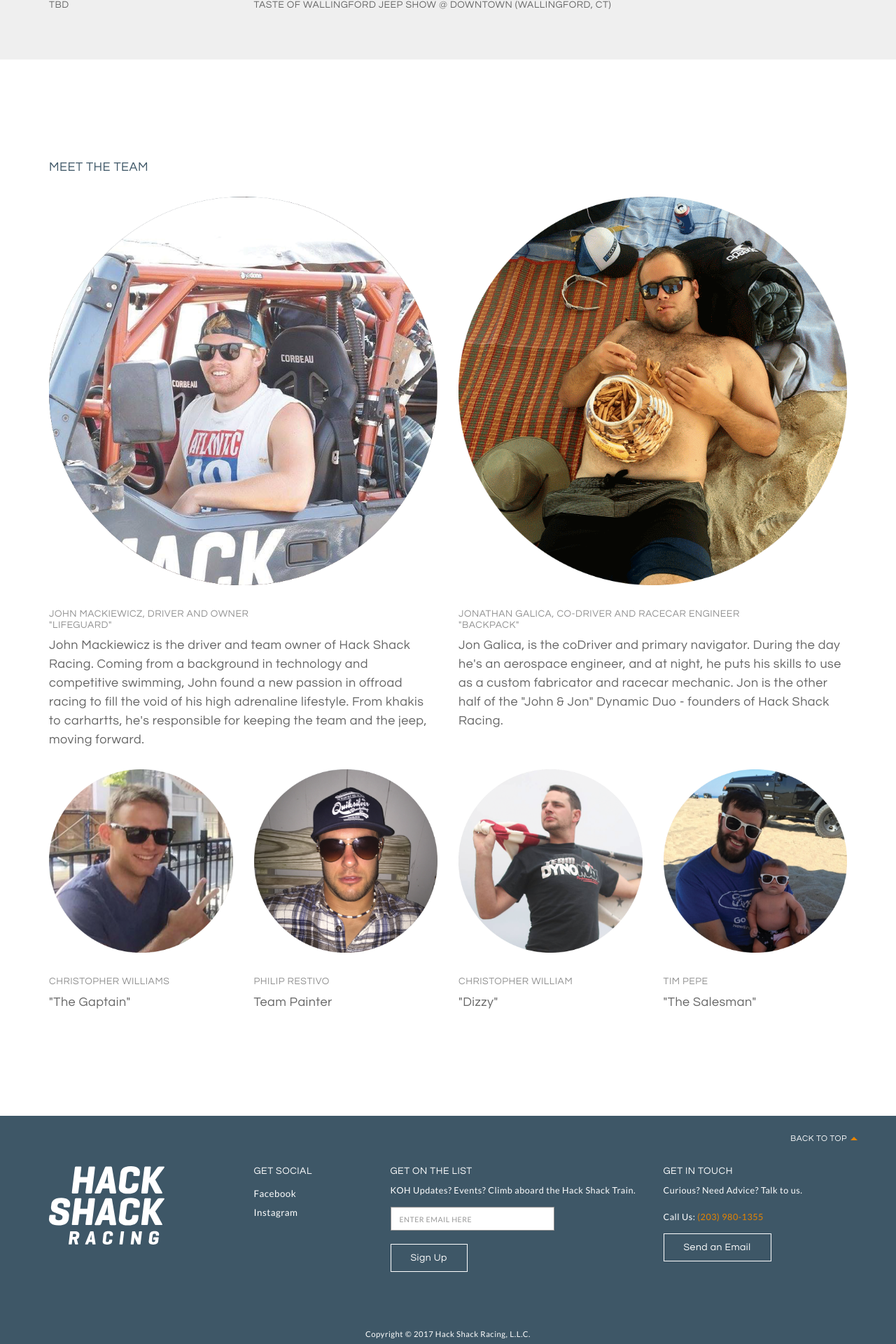
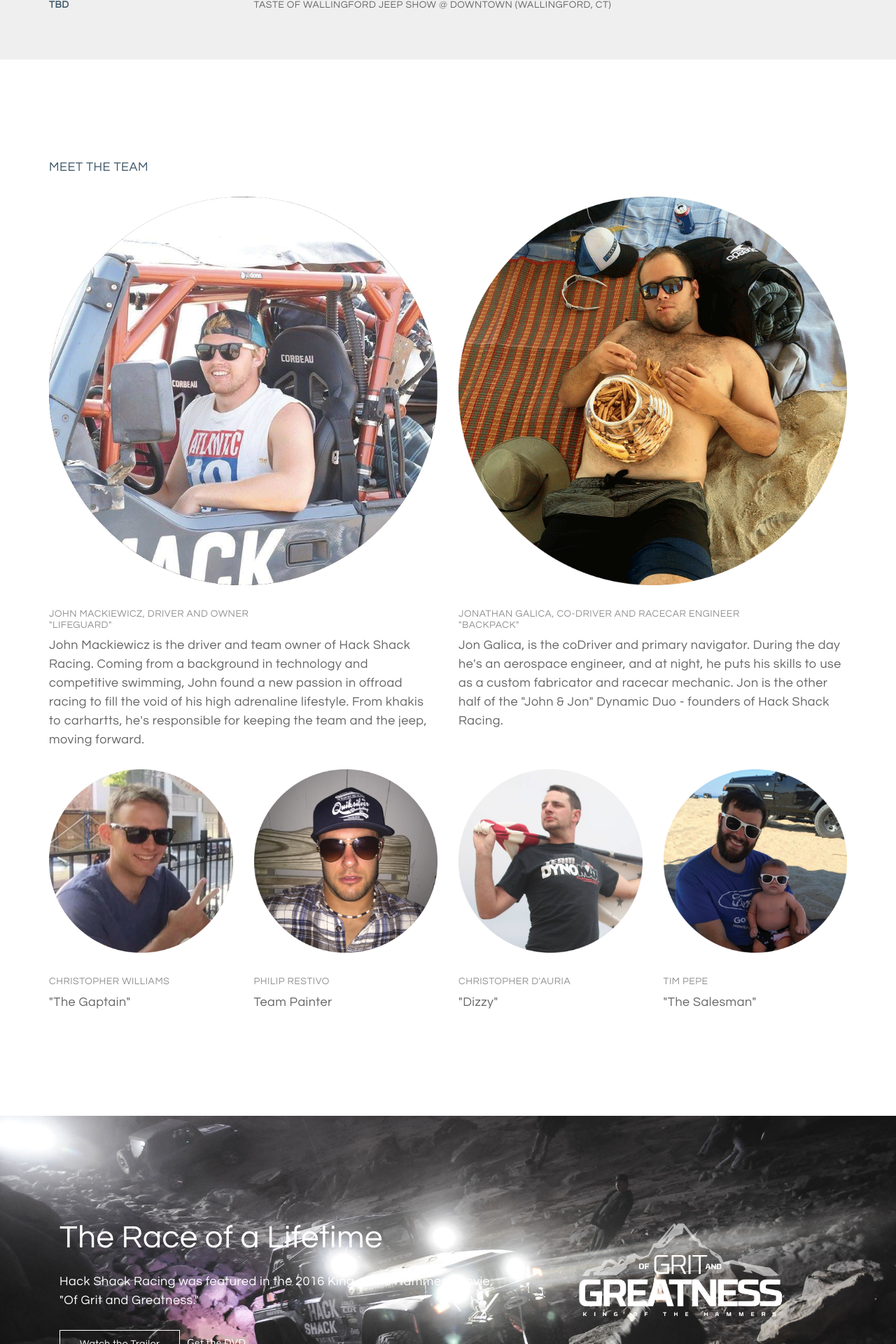
Before and after one commit to itschriswilliams/Hack-Shack-Racing, a PHP site: page / in a window 1280 px wide. Shown: the part 2440-4360 px from the top of the page at 70% size. Run offline with PHP 8.4, Linux system fonts and the light colour scheme; some libraries are stand-ins or nearby versions.

Commit message:
analytics, style adjustments, grit and greatness plug

```diff
--- /dev/null
+++ b/includes/analytics.php
@@ -0,0 +1,10 @@
+<script>
+  (function(i,s,o,g,r,a,m){i['GoogleAnalyticsObject']=r;i[r]=i[r]||function(){
+  (i[r].q=i[r].q||[]).push(arguments)},i[r].l=1*new Date();a=s.createElement(o),
+  m=s.getElementsByTagName(o)[0];a.async=1;a.src=g;m.parentNode.insertBefore(a,m)
+  })(window,document,'script','https://www.google-analytics.com/analytics.js','ga');
+
+  ga('create', 'UA-23862863-10', 'auto');
+  ga('send', 'pageview');
+
+</script>
--- a/includes/footer.php
+++ b/includes/footer.php
@@ -8,18 +8,18 @@
                     </div>
                 </div>
                 <div class="row padded-bottom">
-                    <div class="col-xs-5 col-sm-2">
+                    <div class="col-xs-5 col-xs-offset-1 col-sm-2 col-sm-offset-0">
                         <img src="img/template/HSR-Logo-White.svg" alt="">
                     </div>
                     <div class="col-xs-1 visible-xs visible-xs-block">&nbsp;</div>
-                    <div class="col-xs-6 col-sm-2 col-xs-offfset-3 col-sm-offset-1">
+                    <div class="col-xs-4 col-sm-2 col-xs-offfset-3 col-sm-offset-1">
                         <h5 class="white-text uppercase">Get Social</h5>
                         <ul class="footernav">
                             <li><a href="https://www.facebook.com/HackShackRacing/" target="_blank">Facebook</a></li>
                             <li><a href="https://www.instagram.com/HackShackRacing/" target="_blank">Instagram</a></li>
                         </ul>
                     </div>
-                    <div class="col-xs-12 mobile-v-spacer"></div>
+                    <div class="col-xs-12 visible-xs"><br /><br /></div>
                     <div class="col-xs-10 col-sm-4 col-xs-offset-2 col-sm-offset-0">
                         <h5 class="white-text uppercase">Get on The List</h5>
                         <p>KOH Updates? Events? Climb aboard the Hack Shack Train.</p>
--- a/index.php
+++ b/index.php
@@ -32,10 +32,10 @@
 
 <body id="page-top" data-spy="scroll" data-target=".navbar-fixed-top">
 
-
+<?php include_once ('includes/analytics.php'); ?>
 <?php include ('includes/header.php'); ?>
 <?php include ('pages/home.php'); ?>
-<?php include 'includes/footer.php' ?>
+<?php include ('includes/footer.php') ?>
 
 
 
--- a/pages/home.php
+++ b/pages/home.php
@@ -304,7 +304,7 @@
             <img src="img/sub/team/CDauria.png" alt="">
             <br>
             <br>
-            <h5 class="uppercase ltgrey-text margined-top tiny questrial">Christopher William</h5>
+            <h5 class="uppercase ltgrey-text margined-top tiny questrial">Christopher D'Auria</h5>
             <h4 class="questrial">"Dizzy"</h4>
         </article>
         <article class="blog-home-list col-sm-6 col-md-3">
@@ -318,3 +318,23 @@
     </div>
 </div>
 </section>
+
+<!-- Of Grit and Greatness Section -->
+<section id="about" class="text-left">
+<div class="backgrounded grit">
+    <div class="container">
+        <div class="col-md-7">
+            <h1>The Race of a Lifetime</h1>
+            <h4>
+                Hack Shack Racing was featured in the 2016 King of the Hammers Movie, "Of Grit and Greatness."
+            </h4>
+            <br />
+            <a class="btn white" href="http://www.kohthemovie.com/" target="_blank">Watch the Trailer</a><a style="margin-left: 10px;" class="white-text" href="http://genright.com/of-grit-and-greatness-2016-king-of-the-hammers-dvd/" target="_blank">Get the DVD</a>
+        </div>
+        <div class="col-xs-12 visible-xs"><br /><br /></div>
+        <div class="col-md-5">
+            <img src="img/sub/gritandgreatness-web.png" alt="">
+        </div>
+    </div>
+</div>
+</section>
--- a/sass/main.scss
+++ b/sass/main.scss
@@ -96,7 +96,7 @@ a {
     margin-bottom: 0;
     // border-bottom: 1px solid rgba(white, 0.3);
     @extend .questrial;
-    @extend .blue;
+    @extend .brandblue;
     .navbar-header {
         @media (min-width: 768px) and (max-width: 991px) {
             width: 100%;
@@ -584,6 +584,11 @@ a {
     }
     &.loners {
         background-image: url(../img/banner/hsr-banner-loners.jpg);
+        @extend .white-text;
+        @extend .bg-fixed;
+    }
+    &.grit {
+        background-image: url(../img/banner/hsr-banner-grit2.jpg);
         @extend .white-text;
         @extend .bg-fixed;
     }
@@ -1402,7 +1407,8 @@ footer {
         font-weight: bold;
     }
     .date {
-        color: map-get($colours, "grey") !important;
+        color: map-get($colours, "brandblue") !important;
+        font-weight: bold;
     }
     .title {
         color: map-get($colours, "grey") !important;
```
Also changed, not shown: css/main.css, img/banner/hsr-banner-grit.jpg (added), img/banner/hsr-banner-grit2.jpg (added), img/banner/hsr-banner-spaceboys.jpg (added), img/sub/gritandgreatness-web.png (added), 1 other file.
